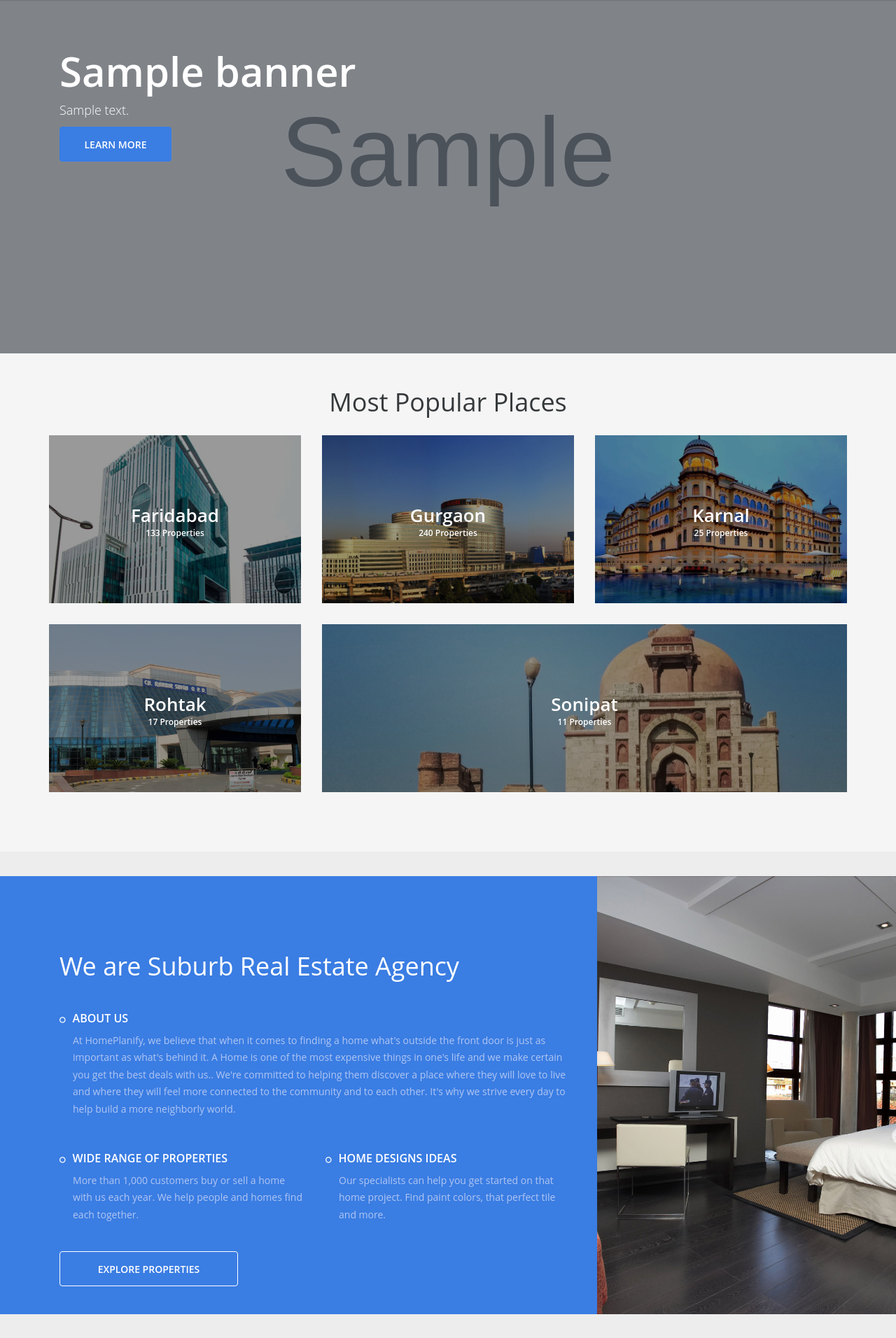
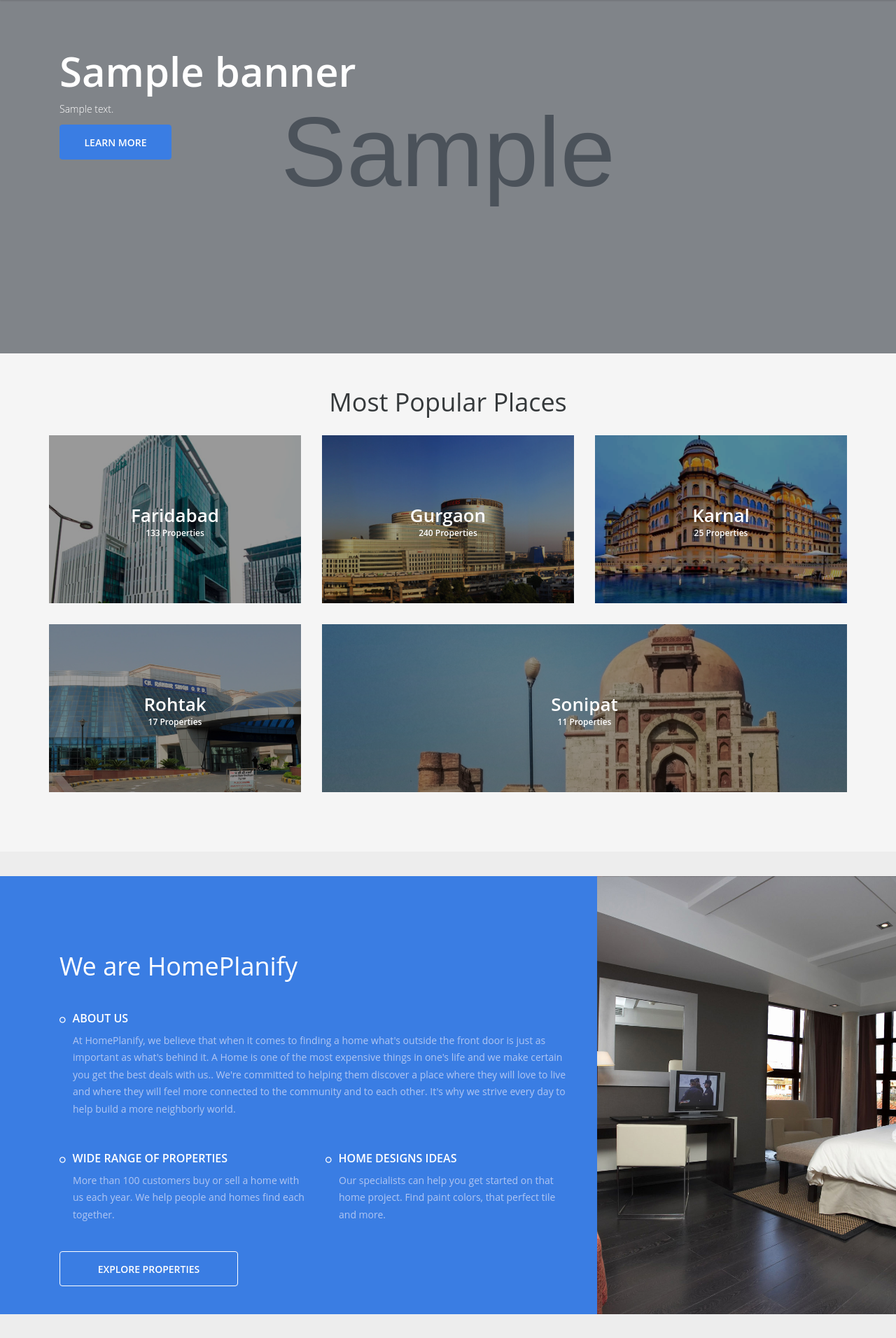
Before and after one commit to saksham1991999/HomePlanify-Django, a Django app: page / in a window 1280 px wide. Shown: the part 70-1982 px from the top of the page at 70% size. Run offline with Django 3.2, Linux system fonts and the light colour scheme; data comes from the database, SQL or seed files in the repository; tables that the repository leaves empty hold one stand-in row (values such as "Sample post"); grey boxes marked "Sample" are stand-in pictures; some libraries are stand-ins or nearby versions.

Commit message:
corrected index

```diff
--- a/templates/index.html
+++ b/templates/index.html
@@ -17,7 +17,7 @@
                     <div class="container">
                         <div class="title col-lg-6 col-lg-offset-0 col-md-6 col-sm-8 col-sm-offset-1 col-xs-9 col-xs-offset-1">
                             <h1>{{ banner.title }}</h1>
-                            <h4>{{ banner.description }}</h4>
+                            <h4>{{ banner.description|linebreaks|escape }}</h4>
                             <span class="ffs-bs"><a href="{{ banner.link }}" class="btn btn-large btn-primary">learn more</a></span>
                         </div>
                     </div>
@@ -103,7 +103,7 @@
     <div class="wide-1">
         <div class="container rel-img">
             <div class="col-md-8 col-sm-8 ab-us">
-                <h2>We are Suburb Real Estate Agency</h2>
+                <h2>We are HomePlanify</h2>
 
                 <div class="row">
 
@@ -118,7 +118,7 @@
                 <div class="row">
                     <div class="col-md-6 col-sm-6 ex-block">
                         <h4><i class="fa fa-circle-o"></i>Wide Range of Properties</h4>
-                        <p>More than 1,000 customers buy or sell a home with us each year. We help people and homes find each together.</p>
+                        <p>More than 100 customers buy or sell a home with us each year. We help people and homes find each together.</p>
                     </div>
                     <div class="col-md-6 col-sm-6 ex-block">
                         <h4><i class="fa fa-circle-o"></i>Home Designs Ideas</h4>
```
